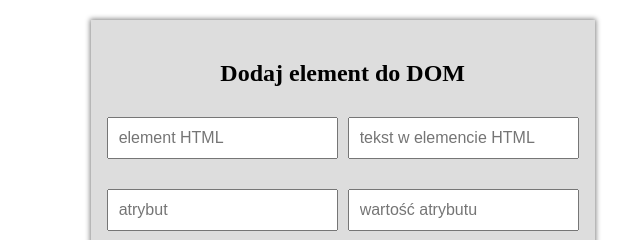
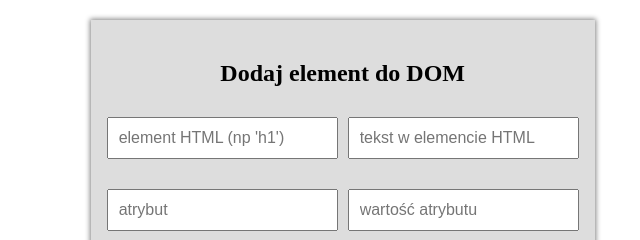
Before and after one commit to ArturTkaczuk/DOM-practice, a website: page index.html in a window 1280 px wide. Shown: the top 240 px of the page, 0-640 px from the left. Drawn offline with Linux system fonts and the light colour scheme.

Commit message:
Modify placeholder name
I changed input placeholder "element HTML" to "element HTML (np 'h1')"

```diff
--- a/index.html
+++ b/index.html
@@ -20,7 +20,7 @@
             name="elementName"
             type="text"
             class="form__input"
-            placeholder="element HTML"
+            placeholder="element HTML (np 'h1')"
             required
           />
           <input
```
